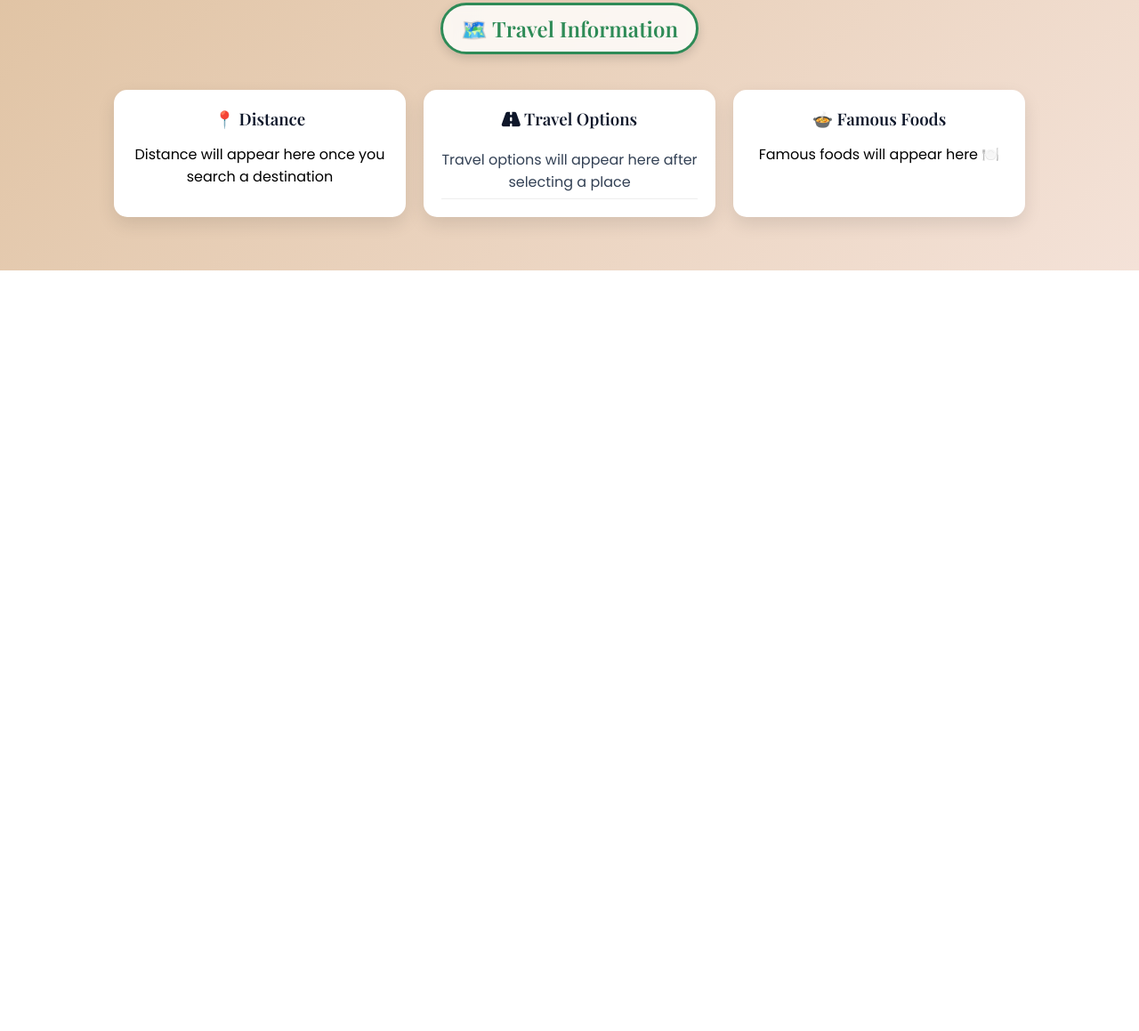
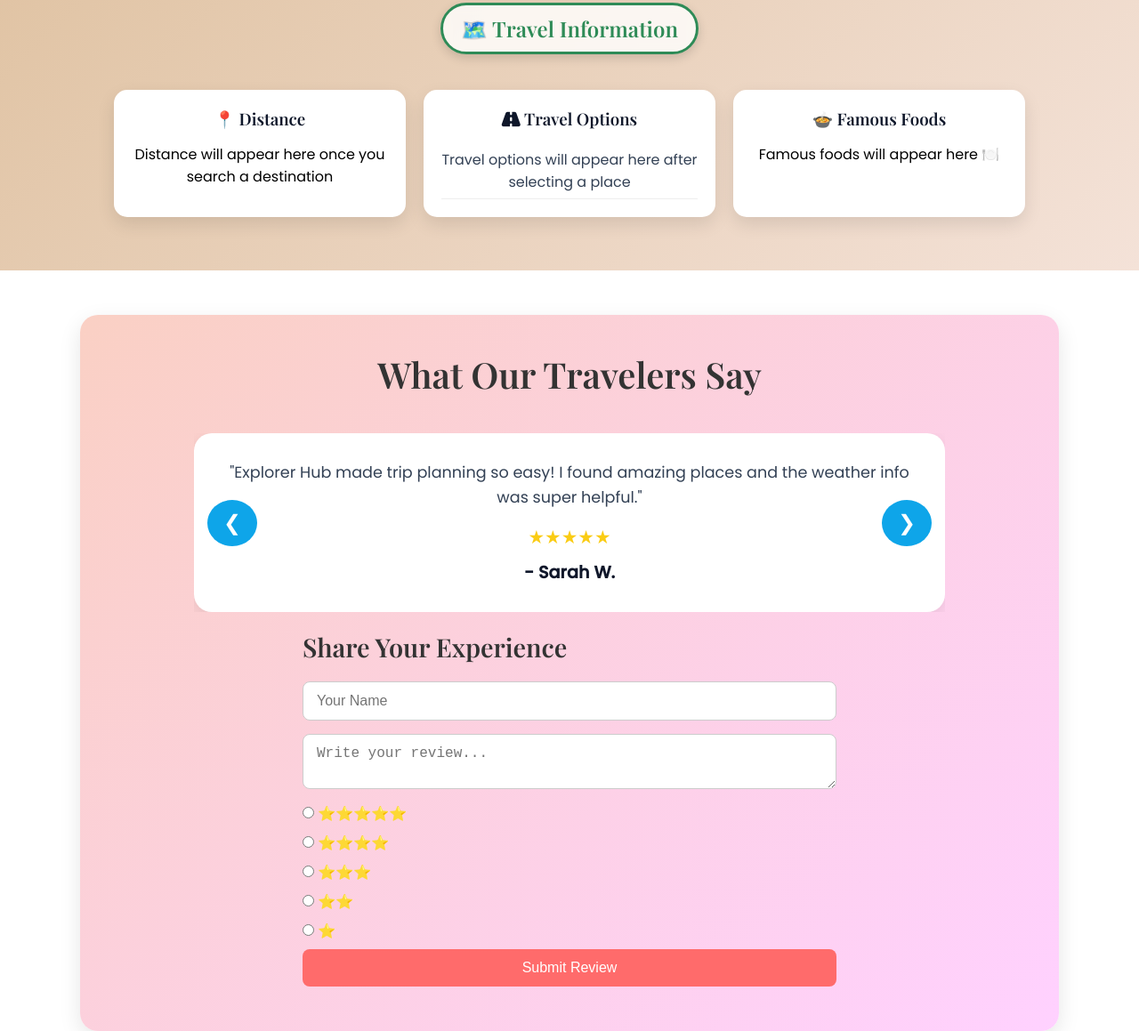
Before and after one commit to soujanyajasmin/EXPLORER-HUB, a plain HTML site: page index.html in a window 1280 px wide. Shown: the part 2467-3626 px from the top of the page at 89% size. Before the commit the page ends 2771 px from the top, so only its background shows below. Drawn offline with nearby package versions, Linux system fonts and the light colour scheme.

Commit message:
Testimonials Section HTML&CSS

```diff
--- a/index.html
+++ b/index.html
@@ -128,6 +128,54 @@
   </div>
 </section>
 
+<!--Testimonials Section-->
+<section class="testimonials" id="testimonials">
+  <h2>What Our Travelers Say</h2>
+
+  <!-- Carousel Container -->
+  <div class="testimonial-carousel-container">
+    <div class="testimonial-carousel">
+      <div class="testimonial-card active">
+        <p>"Explorer Hub made trip planning so easy! I found amazing places and the weather info was super helpful."</p>
+        <div class="stars">★★★★★</div>
+        <h4>- Sarah W.</h4>
+      </div>
+      <div class="testimonial-card">
+        <p>"The website is clean and simple. I loved browsing through destinations and planning my next trip."</p>
+        <div class="stars">★★★★☆</div>
+        <h4>- Ankit R.</h4>
+      </div>
+      <div class="testimonial-card">
+        <p>"Great design and smooth experience. Perfect for anyone who loves traveling!"</p>
+        <div class="stars">★★★★★</div>
+        <h4>- Emily T.</h4>
+      </div>
+    </div>
+
+    <!-- Carousel Controls -->
+    <button class="carousel-btn prev">&#10094;</button>
+    <button class="carousel-btn next">&#10095;</button>
+  </div>
+
+  <!-- Review Submission Form -->
+  <div class="add-review">
+    <h3>Share Your Experience</h3>
+    <form id="reviewForm">
+      <input type="text" id="name" placeholder="Your Name" required>
+      <textarea id="reviewText" placeholder="Write your review..." required></textarea>
+      <div class="rating-input">
+        <label><input type="radio" name="stars" value="5" required> ⭐⭐⭐⭐⭐</label><br>
+        <label><input type="radio" name="stars" value="4"> ⭐⭐⭐⭐</label><br>
+        <label><input type="radio" name="stars" value="3"> ⭐⭐⭐</label><br>
+        <label><input type="radio" name="stars" value="2"> ⭐⭐</label><br>
+        <label><input type="radio" name="stars" value="1"> ⭐</label>
+      </div>
+      <button type="submit">Submit Review</button>
+    </form>
+  </div>
+</section>
+
+
     <script src="script.js"></script>
 </body>
 </html>
--- a/style.css
+++ b/style.css
@@ -614,3 +614,143 @@ h1, h2, h3, .site-name {
 .food-card:hover .food-overlay {
   transform: translateY(0);
 }
+
+/* Testimonials Section */
+.testimonials {
+  padding: 50px 10% 50px;
+  background: linear-gradient(135deg, #fad0c4, #ffd1ff);
+  color: #1e293b;
+  text-align: center;
+  border-radius: 20px;
+  margin: 50px auto;
+  max-width: 1100px;
+  box-shadow: 0 8px 25px rgba(0, 0, 0, 0.1);
+}
+
+.testimonials h2 {
+  font-size: 2.5rem;
+  color: #333333;
+  margin-bottom: 40px;
+  margin-top: -10px;
+  font-weight: 700;
+}
+
+.testimonial-carousel-container {
+  position: relative;
+  overflow: hidden;
+}
+
+.testimonial-carousel {
+  display: flex;
+  transition: transform 0.6s ease-in-out;
+}
+
+.testimonial-card {
+  min-width: 100%;
+  padding: 30px;
+  background: #fff;
+  border-radius: 20px;
+  box-shadow: 0 6px 18px rgba(0, 0, 0, 0.08);
+  opacity: 0.6;
+  transform: scale(0.95);
+  transition: all 0.5s ease;
+}
+
+.testimonial-card.active {
+  opacity: 1;
+  transform: scale(1);
+}
+
+.testimonial-card p {
+  font-size: 1.1rem;
+  line-height: 1.6;
+  margin-bottom: 15px;
+  color: #334155;
+}
+
+.stars {
+  font-size: 1.3rem;
+  color: #facc15;
+  margin-bottom: 10px;
+}
+
+.testimonial-card h4 {
+  font-size: 1.2rem;
+  font-weight: bold;
+  color: #0f172a;
+}
+
+/* Carousel Buttons */
+.carousel-btn {
+  position: absolute;
+  top: 50%;
+  transform: translateY(-50%);
+  background: #0ea5e9;
+  border: none;
+  padding: 12px 18px;
+  cursor: pointer;
+  border-radius: 50%;
+  color: #fff;
+  font-size: 1.5rem;
+  transition: background 0.3s;
+}
+
+.carousel-btn:hover {
+  background: #0284c7;
+}
+
+.prev {
+  left: 15px;
+}
+.next {
+  right: 15px;
+}
+
+.add-review {
+  max-width: 600px;
+  margin: 0 auto;
+  text-align: left;
+}
+
+.add-review h3 {
+  font-size: 1.8rem;
+  margin-bottom: 20px;
+  margin-top: 20px;
+  color: #333;
+}
+
+.add-review form {
+  display: flex;
+  flex-direction: column;
+}
+
+.add-review input,
+.add-review textarea {
+  padding: 12px 15px;
+  margin-bottom: 15px;
+  border: 1px solid #ccc;
+  border-radius: 8px;
+  font-size: 1rem;
+  resize: vertical;
+}
+
+.add-review button[type="submit"] {
+  padding: 12px 20px;
+  background: #ff6b6b;
+  color: #fff;
+  font-size: 1rem;
+  border: none;
+  border-radius: 8px;
+  cursor: pointer;
+  transition: background 0.3s;
+}
+
+.add-review button[type="submit"]:hover {
+  background: #ff3b3b;
+}
+
+.rating-input label {
+  cursor: pointer;
+  font-size: 1rem;
+  color: #333;
+}
```
